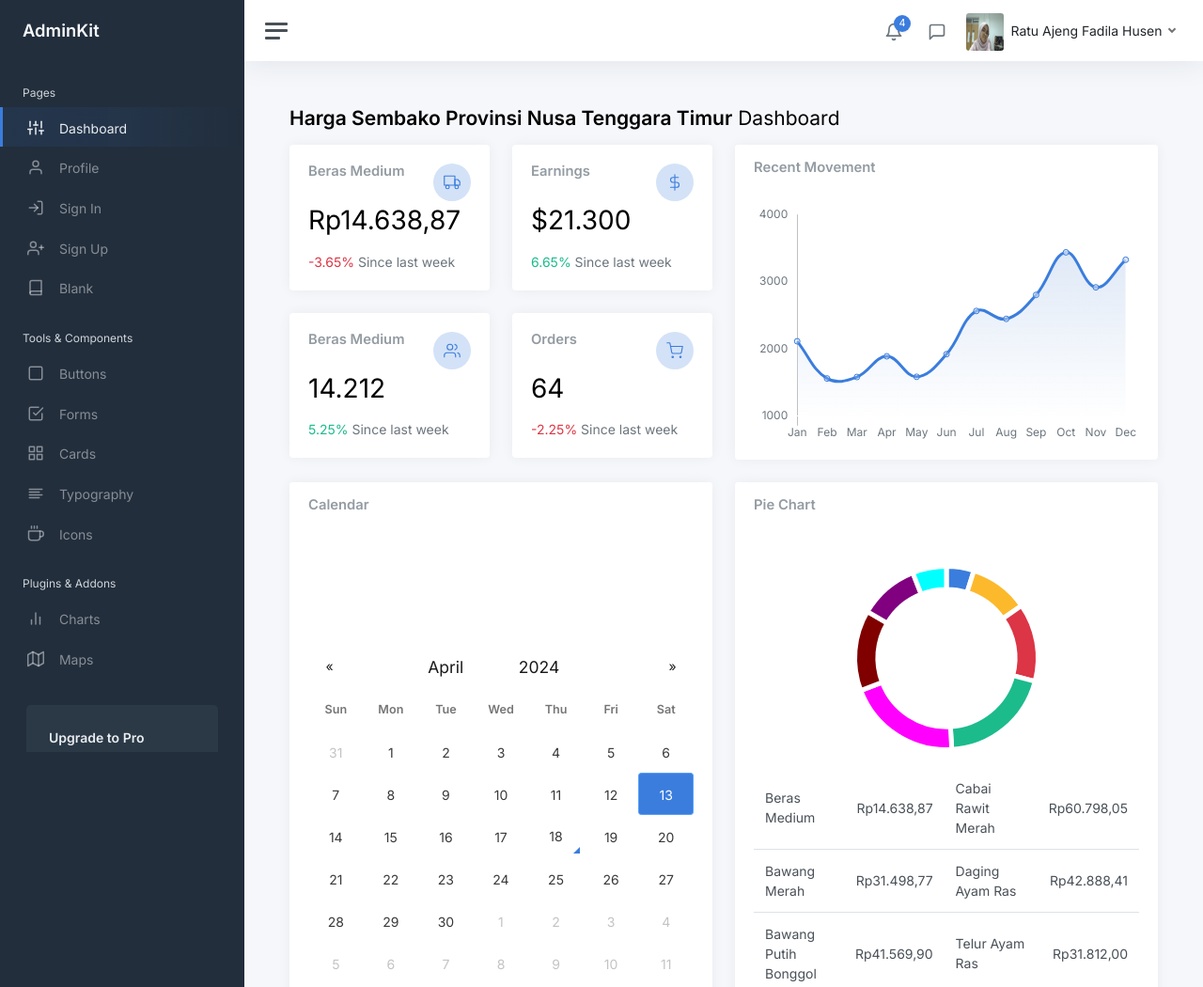
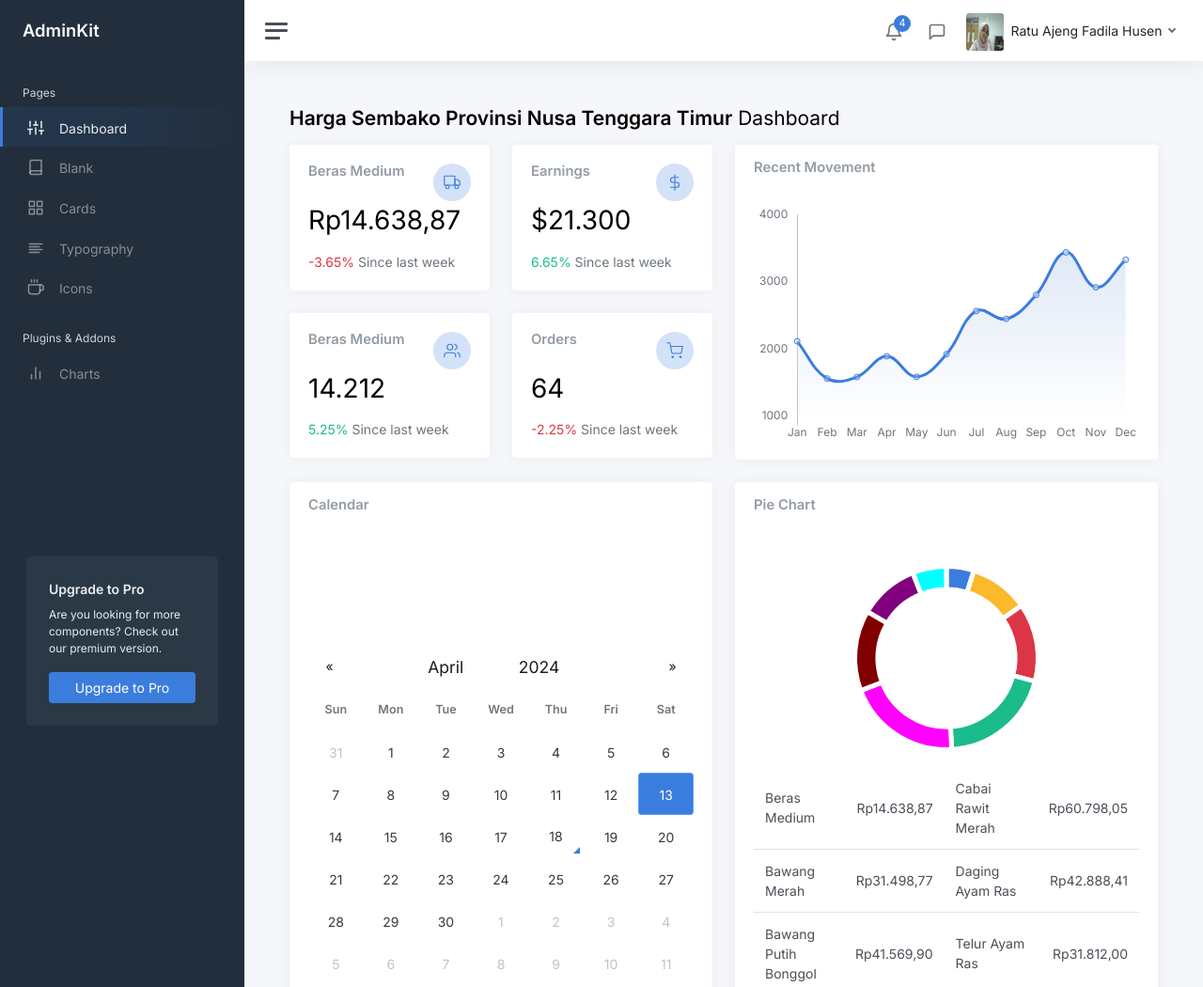
Before and after one commit to ratuajengg/tubes_1, a plain HTML site: page index.html in a window 1280 px wide. Shown: the top 1050 px of the page at 94% size. Drawn offline with Linux system fonts and the light colour scheme.

Commit message:
Update index.html

```diff
--- a/index.html
+++ b/index.html
@@ -39,44 +39,12 @@
             </a>
 					</li>
 
-					<li class="sidebar-item">
-						<a class="sidebar-link" href="pages-profile.html">
-              <i class="align-middle" data-feather="user"></i> <span class="align-middle">Profile</span>
-            </a>
-					</li>
-
-					<li class="sidebar-item">
-						<a class="sidebar-link" href="pages-sign-in.html">
-              <i class="align-middle" data-feather="log-in"></i> <span class="align-middle">Sign In</span>
-            </a>
-					</li>
-
-					<li class="sidebar-item">
-						<a class="sidebar-link" href="pages-sign-up.html">
-              <i class="align-middle" data-feather="user-plus"></i> <span class="align-middle">Sign Up</span>
-            </a>
-					</li>
 
 					<li class="sidebar-item">
 						<a class="sidebar-link" href="pages-blank.html">
               <i class="align-middle" data-feather="book"></i> <span class="align-middle">Blank</span>
             </a>
-					</li>
 
-					<li class="sidebar-header">
-						Tools & Components
-					</li>
-
-					<li class="sidebar-item">
-						<a class="sidebar-link" href="ui-buttons.html">
-              <i class="align-middle" data-feather="square"></i> <span class="align-middle">Buttons</span>
-            </a>
-					</li>
-
-					<li class="sidebar-item">
-						<a class="sidebar-link" href="ui-forms.html">
-              <i class="align-middle" data-feather="check-square"></i> <span class="align-middle">Forms</span>
-            </a>
 					</li>
 
 					<li class="sidebar-item">
@@ -107,11 +75,6 @@
             </a>
 					</li>
 
-					<li class="sidebar-item">
-						<a class="sidebar-link" href="maps-google.html">
-              <i class="align-middle" data-feather="map"></i> <span class="align-middle">Maps</span>
-            </a>
-					</li>
 				</ul>
 
 				<div class="sidebar-cta">
```
